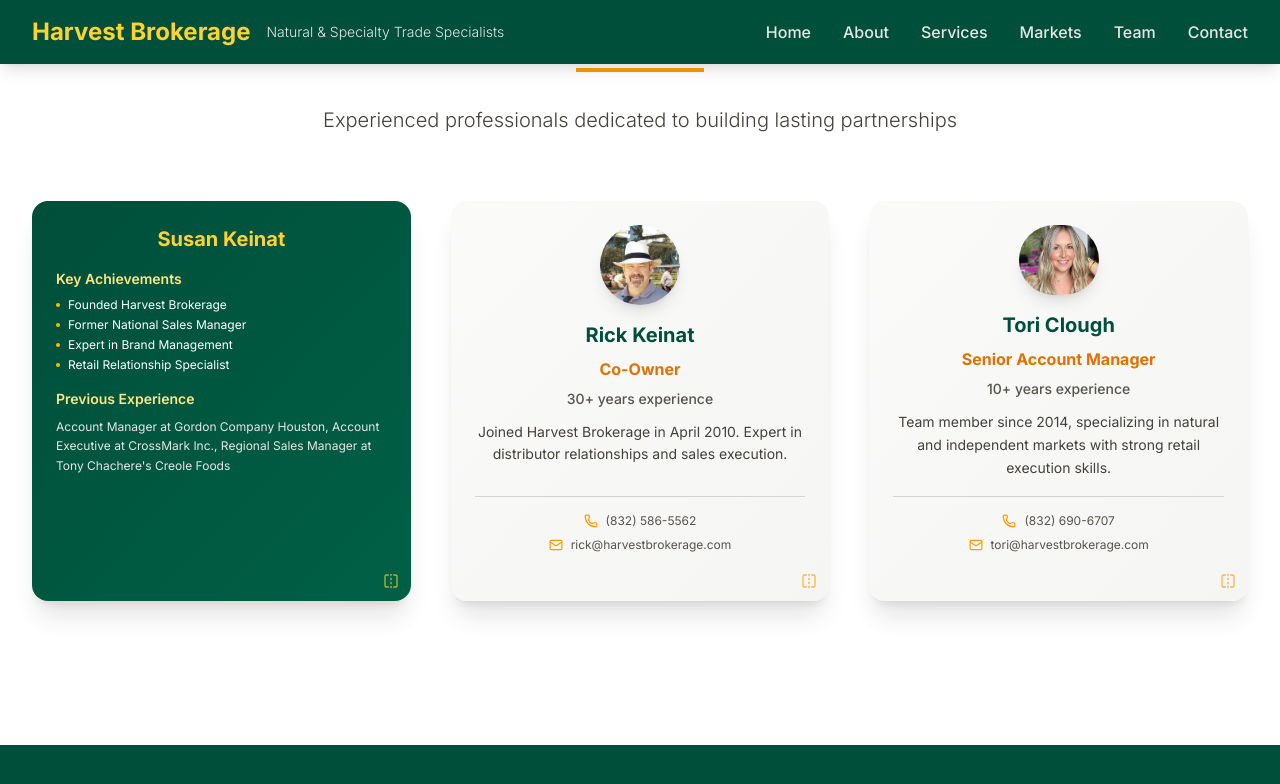
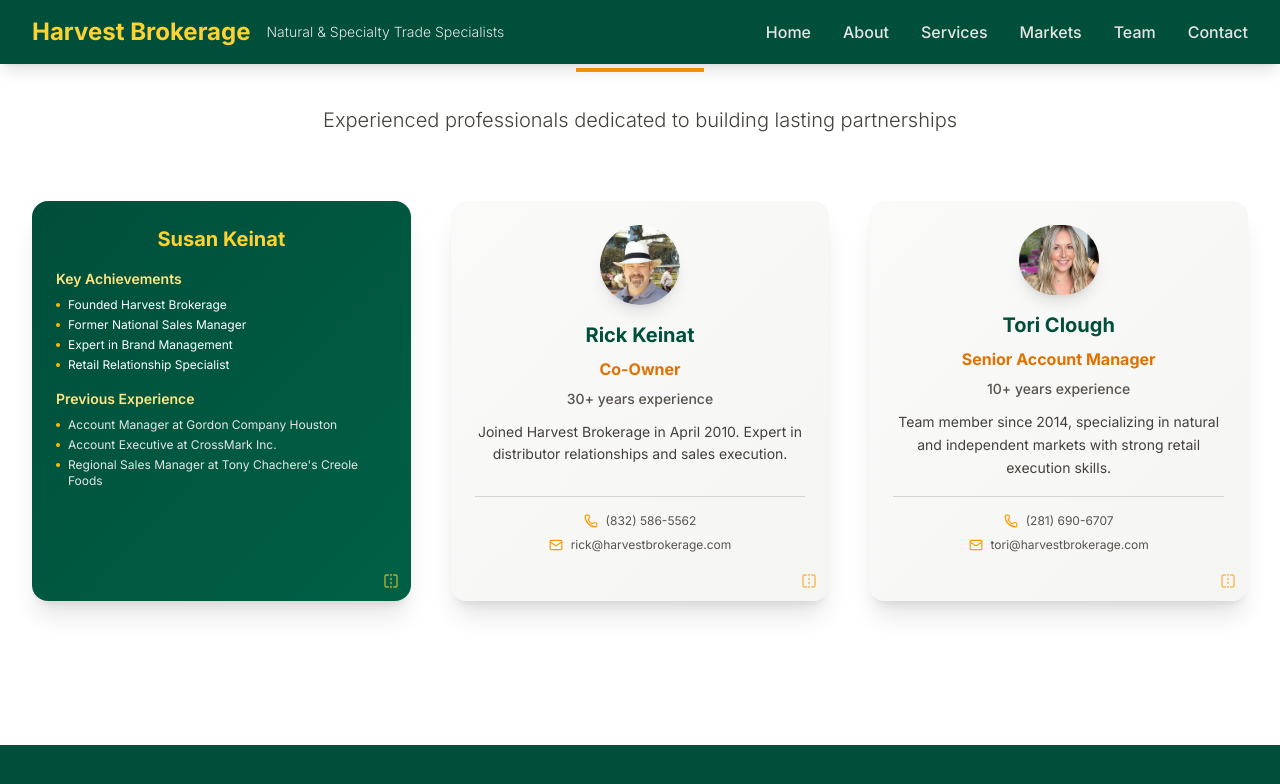
Before and after one commit to adamrodgers/harvest-brokerage-website, a Next.js app: page / in a window 1280 px wide. Both pictures are taken after a click on the element 221 px from the left and 2780 px from the top of the page. Shown: the part 2380-3164 px from the top of the page. Built offline with nearby package versions, Linux system fonts and the light colour scheme.

Commit message:
Deploy: 2025-06-19 17:00:14

```diff
--- a/src/components/HarvestBrokerageWebsite.js
+++ b/src/components/HarvestBrokerageWebsite.js
@@ -121,7 +121,7 @@
       phone: "(832) 368-1234",
       email: "susan@harvestbrokerage.com",
       achievements: ["Founded Harvest Brokerage", "Former National Sales Manager", "Expert in Brand Management", "Retail Relationship Specialist"],
-      previousRoles: "Account Manager at Gordon Company Houston, Account Executive at CrossMark Inc., Regional Sales Manager at Tony Chachere's Creole Foods",
+      previousRoles: ["Account Manager at Gordon Company Houston", "Account Executive at CrossMark Inc.", "Regional Sales Manager at Tony Chachere's Creole Foods"],
     },
     {
       name: "Rick Keinat",
@@ -131,17 +131,17 @@
       phone: "(832) 586-5562",
       email: "rick@harvestbrokerage.com",
       achievements: ["Distributor Relations Expert", "Sales Execution Specialist", "30+ Years Industry Veteran", "Customer Development Leader"],
-      previousRoles: "Account Manager at Atlanta Foods International, Customer Development Manager at Advantage Sales and Marketing, Regional Sales Manager at Tony Chachere's",
+      previousRoles: ["Account Manager at Atlanta Foods International", "Customer Development Manager at Advantage Sales and Marketing", "Regional Sales Manager at Tony Chachere's"],
     },
     {
       name: "Tori Clough",
       title: "Senior Account Manager",
       experience: `${counts.tori || 10}+ years experience`,
       description: "Team member since 2014, specializing in natural and independent markets with strong retail execution skills.",
-      phone: "(832) 690-6707",
+      phone: "(281) 690-6707",
       email: "tori@harvestbrokerage.com",
       achievements: ["Natural Markets Specialist", "Independent Retail Expert", "In-Store Execution Pro", "Rising Industry Leader"],
-      previousRoles: "Sales Representative for Natural and Independent markets, progressive advancement through Account Manager to Senior Account Manager",
+      previousRoles: ["Sales Representative for Natural and Independent markets", "Progressive advancement through Account Manager to Senior Account Manager"],
     },
   ];
 
@@ -520,7 +520,14 @@
                         </ul>
 
                         <h4 className="text-sm font-semibold mb-2 text-amber-200 body-font">Previous Experience</h4>
-                        <p className="text-xs leading-relaxed body-font text-stone-200">{member.previousRoles}</p>
+                        <ul className="space-y-1">
+                          {member.previousRoles.map((role, idx) => (
+                            <li key={idx} className="flex items-start text-xs body-font text-stone-200">
+                              <div className="w-1 h-1 bg-amber-400 rounded-full mr-2 flex-shrink-0 mt-1.5"></div>
+                              <span>{role}</span>
+                            </li>
+                          ))}
+                        </ul>
                       </div>
 
                       <div className="absolute bottom-3 right-3 flip-indicator">
```
Also changed, not shown: 6 other files (tests, documents, lock files or other folders).
